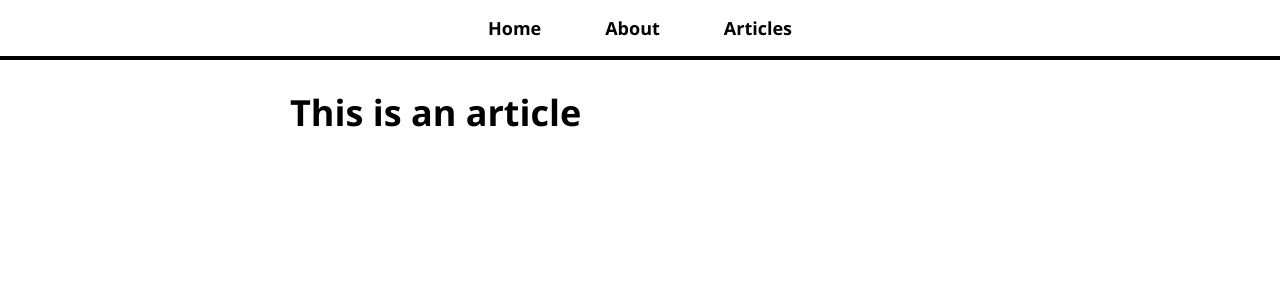
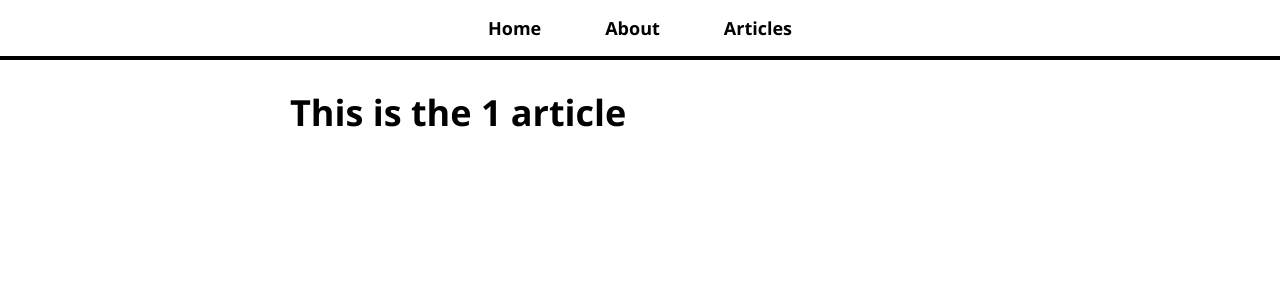
Before and after one commit to kevinjacob2001/Blog__MERN, a React (Create React App) app: page /article/1 in a window 1280 px wide. Shown: the top 300 px of the page. Built offline with nearby package versions, Linux system fonts and the light colour scheme.

Commit message:
implementing URL params

```diff
--- a/src/App.js
+++ b/src/App.js
@@ -21,7 +21,7 @@ class App extends Component {
             <Route exact path="/" component={HomePage} />
             <Route path="/about" component={AboutPage} />
             <Route path="/articles-list" component={ArticlesList} />
-            <Route path="/article" component={ArticlesPage} />
+            <Route path="/article/:name" component={ArticlesPage} />
           </div>
         </div>
       </Router>
--- a/src/pages/Articlespage.jsx
+++ b/src/pages/Articlespage.jsx
@@ -1,9 +1,10 @@
 import React from "react";
 
-const ArticlesPage = () => {
+const ArticlesPage = ({match}) => {
+    const name=match.params.name;
   return (
     <>
-      <h1>This is an article</h1>
+      <h1>This is the {name} article</h1>
     </>
   );
 };
```
